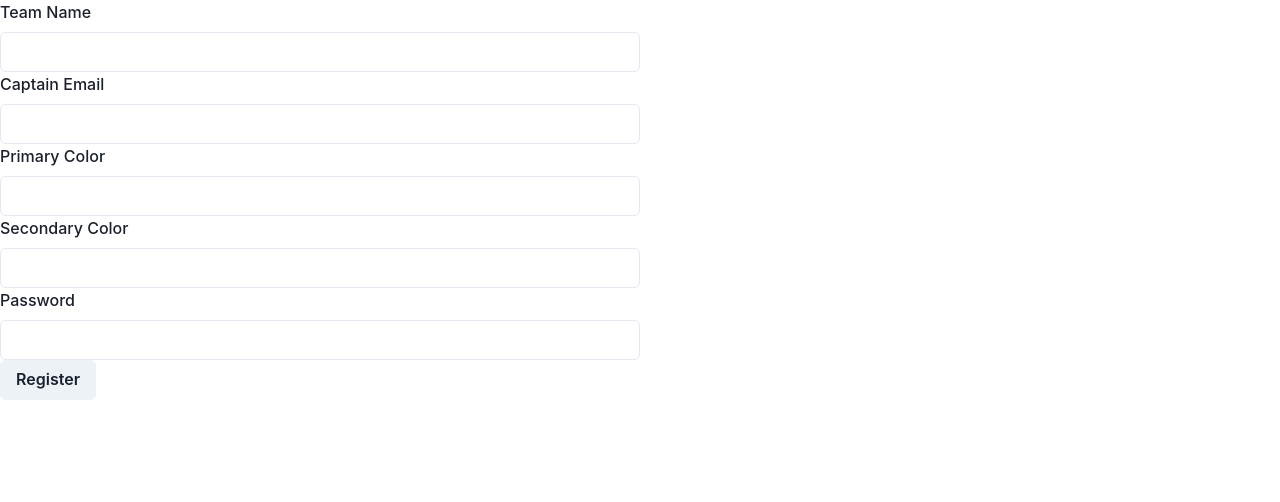
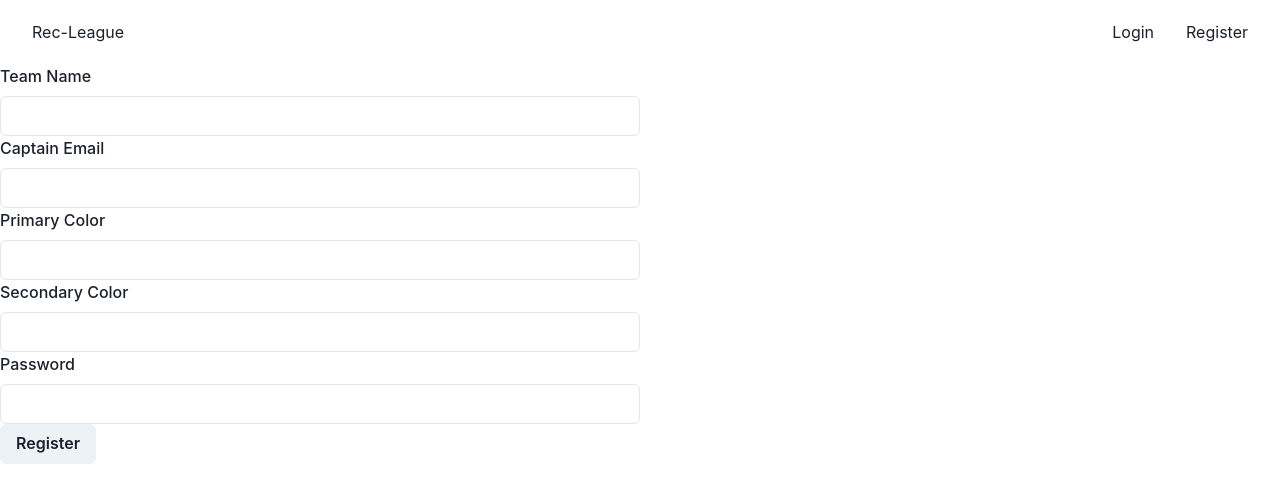
Before and after one commit to kev-luo/rec-league-client, a Next.js app: page /register in a window 1280 px wide. Shown: the top 502 px of the page. Built offline with nearby package versions, Linux system fonts and the light colour scheme; no server answers.

Commit message:
add layout to other pages

```diff
--- a/components/Nav/NavItems.js
+++ b/components/Nav/NavItems.js
@@ -7,7 +7,9 @@ export default function NavItems({ data, handleLogout, logoutLoading }) {
   return (
     <Box>
       <Stack
-
+        direction="row"
+        align="center"
+        spacing={8}
       >
         {data?.me ? (
           <>
--- a/components/Nav/NavbarContainer.js
+++ b/components/Nav/NavbarContainer.js
@@ -8,6 +8,8 @@ export default function NavbarContainer({children}) {
       w="100%"
       align="center"
       justify="space-between"
+      px={8}
+      py={5}
     >
       {children}
     </Flex>
--- a/pages/index.js
+++ b/pages/index.js
@@ -12,7 +12,7 @@ function Home() {
   return (
     <Layout>
       <Head>
-        <title>Create Next App</title>
+        <title>Home</title>
         <link rel="icon" href="/favicon.ico" />
       </Head>
     </Layout>
--- a/pages/register.js
+++ b/pages/register.js
@@ -4,6 +4,7 @@ import { useRouter } from "next/router";
 import { useMutation } from "@apollo/client";
 import { Formik, Form } from "formik";
 
+import Layout from "../components/Layout";
 import InputField from "../components/InputField";
 import { withApollo } from "../utils/withApollo";
 import { REGISTER_MUTATION } from "../graphql/mutations/register";
@@ -29,12 +30,12 @@ function Register() {
           query: ME_QUERY,
           data: {
             __typename: "Query",
-            me: data?.register.team
-          }
-        })
-      }
-    })
-    if(response.data?.register.errors) {
+            me: data?.register.team,
+          },
+        });
+      },
+    });
+    if (response.data?.register.errors) {
       setErrors(toErrorMap(response.data.register.errors));
     } else if (response.data?.register.team) {
       router.push("/");
@@ -42,6 +43,7 @@ function Register() {
   };
 
   return (
+    <Layout>
       <Box w="50%" h="50%">
         <Formik
           initialValues={initialValues}
@@ -63,6 +65,7 @@ function Register() {
           )}
         </Formik>
       </Box>
+    </Layout>
   );
 }
 
```
Also changed, not shown: pages/login.js (+11 -6 lines). Lines whose indentation alone changed are shown as unchanged.
